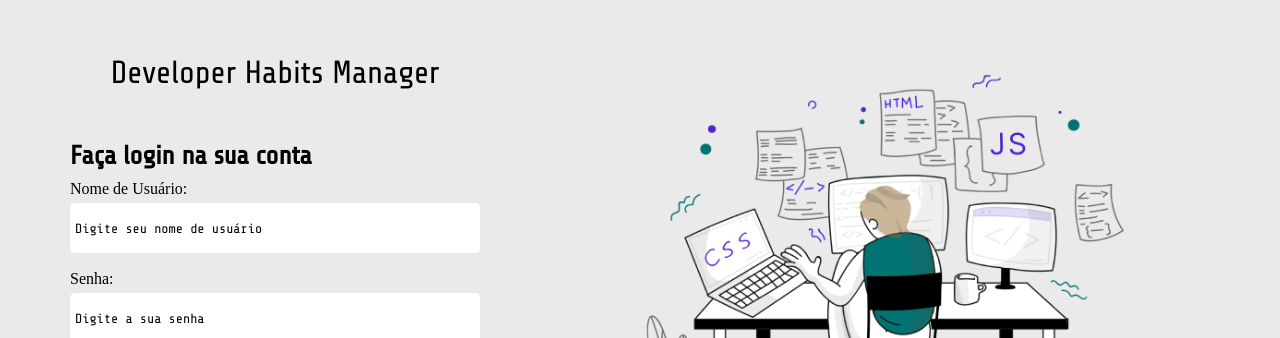
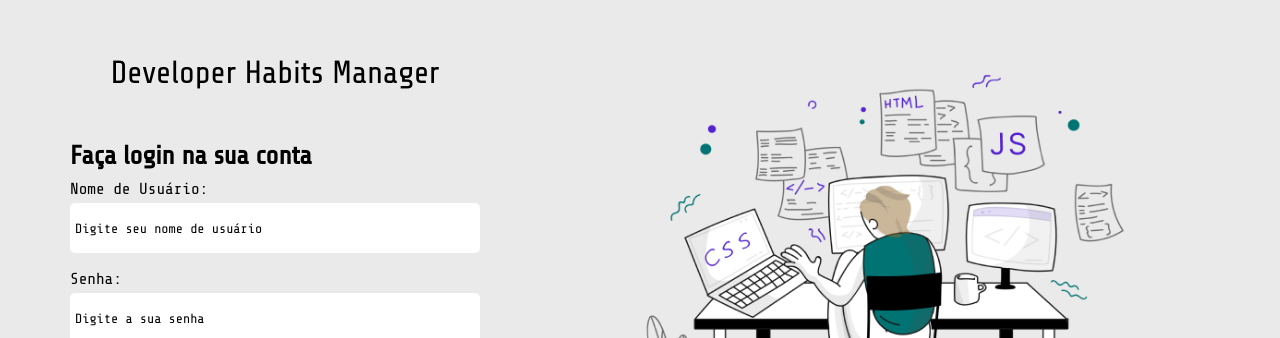
Before and after one commit to brunnomiguel/developer-habits-manager, a React (Create React App) app: page /SignIn in a window 1280 px wide. Shown: the part 121-459 px from the top of the page. Built offline with nearby package versions, Linux system fonts and the light colour scheme.

Commit message:
fix: fix label font

```diff
--- a/src/components/Input/index.jsx
+++ b/src/components/Input/index.jsx
@@ -4,7 +4,9 @@ function Input({ label, name, register, error, ...rest }) {
   return (
     <Container>
       <div>
-        {label} {!!error && <span> {error} </span>}{" "}
+        <label htmlFor={name}>
+          {label} {!!error && <span> {error} </span>}
+        </label>
       </div>
 
       <InputContainer isErrored={!!error}>
```
